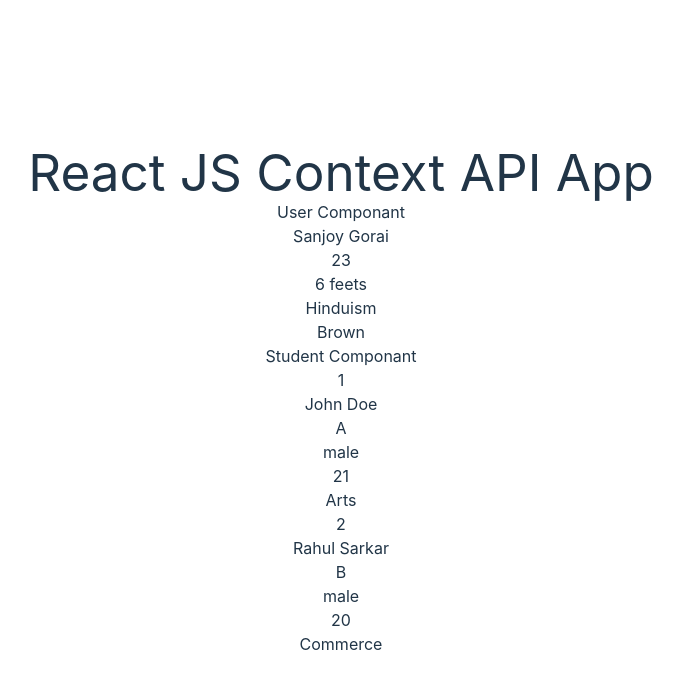
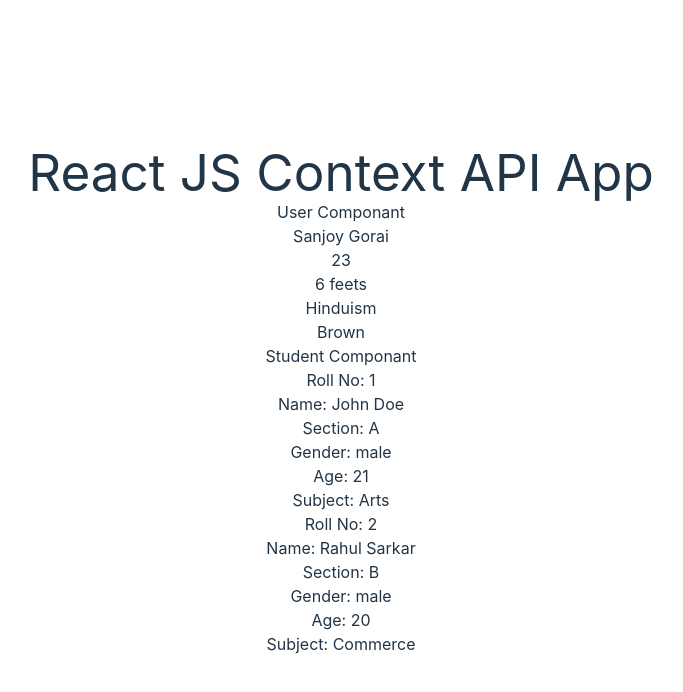
Before and after one commit to SanjoyGorai/rect-context-api, a React app: page / in a window 1280 px wide. Shown: the top 692 px of the page, without its empty margins (299-982 px from the left). Built offline with nearby package versions, Linux system fonts and the light colour scheme; the HTML template or start-up script is replaced by a standard one.

Commit message:
patch update on studnbt com

```diff
--- a/src/components/Student.jsx
+++ b/src/components/Student.jsx
@@ -10,13 +10,13 @@ function Student() {
             {
                 studentContext.map((student, index) => {
                     return (
-                        <div key={student.rollNo} className="flex gap-3 bg-orange-200">
-                            <h3>{student.rollNo} </h3>
-                            <h3>{student.name} </h3>
-                            <h3>{student.section} </h3>
-                            <h3>{student.gender} </h3>
-                            <h3>{student.age} </h3>
-                            <h3>{student.subject} </h3>
+                        <div key={student.rollNo} className="flex gap-3 p-2 bg-orange-200">
+                            <h3>Roll No: {student.rollNo} </h3>
+                            <h3>Name: {student.name} </h3>
+                            <h3> Section: {student.section} </h3>
+                            <h3>Gender: {student.gender} </h3>
+                            <h3>Age: {student.age} </h3>
+                            <h3>Subject: {student.subject} </h3>
                         </div>
                     )
                 })
```
